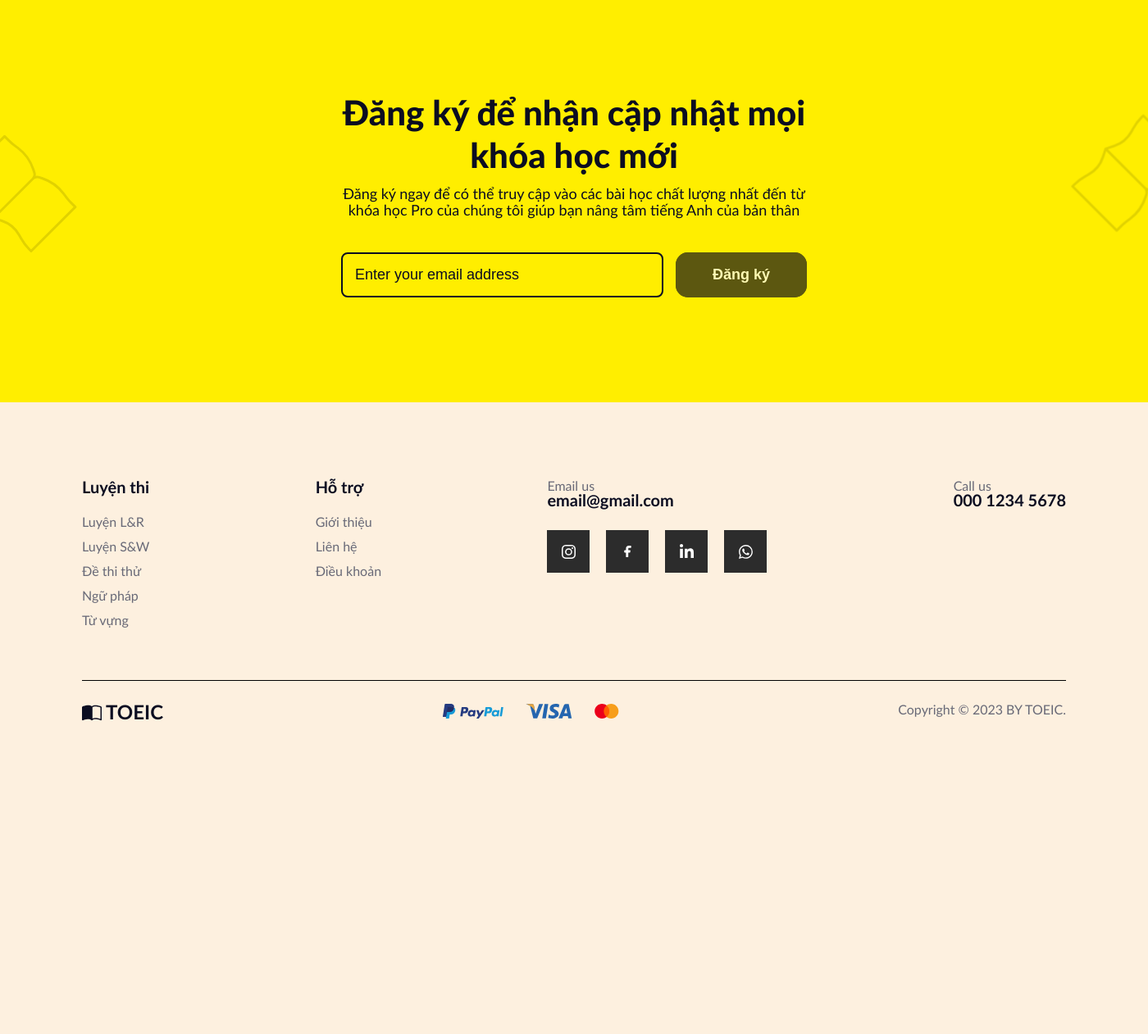
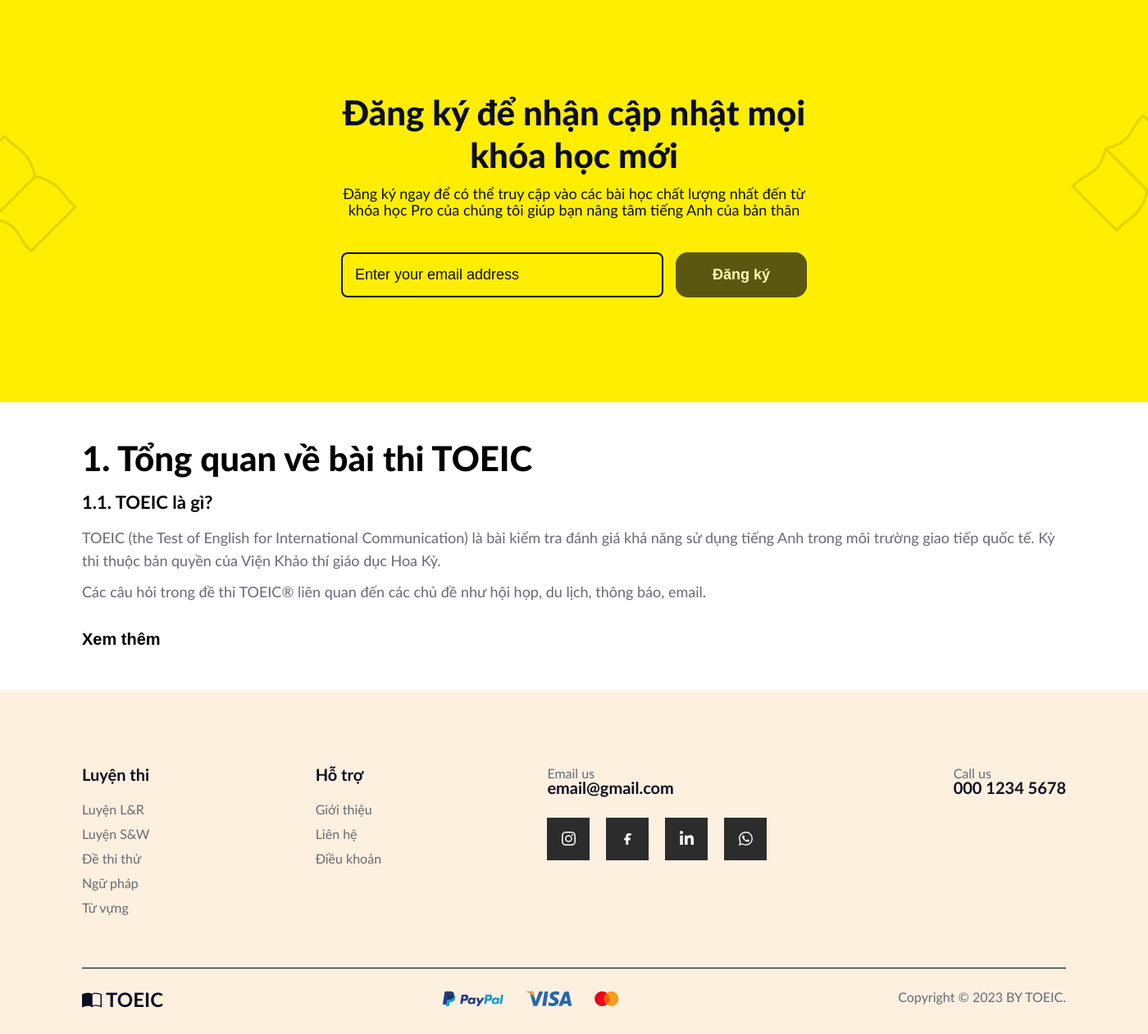
Before and after one commit to KhoaNguyenNe/TrungTamTiengAnh, a PHP site: page / in a window 1400 px wide; the page is wider, and only the part inside the window is pictured. Shown: the part 4028-5290 px from the top of that part at 82% size. Before the commit the page ends 4908 px from the top of that part, so only its background shows below. Run offline with PHP 8.4, Linux system fonts and the light colour scheme.

Commit message:
Làm phần xem thêm

```diff
--- a/assets/css/style.css
+++ b/assets/css/style.css
@@ -156,6 +156,12 @@ a {
     color: #181717;
 }
 
+.title {
+    color: var(--font-color);
+    font-size: 6.2rem;
+    font-weight: 900;
+}
+
 /* =============== main =============== */
 /* ====== head ====== */
 /* Nội dung */
@@ -172,12 +178,6 @@ a {
 
 .head .info {
     width: 35%;
-}
-
-.head .title {
-    color: var(--font-color);
-    font-size: 6.2rem;
-    font-weight: 900;
 }
 
 .head .desc {
@@ -316,7 +316,7 @@ a {
 }
 
 .test .title {
-    color: #0b0d21;
+    color: var(--color);
     font-size: 4.2rem;
     font-weight: 800;
     margin-bottom: 70px;
@@ -698,6 +698,79 @@ a {
     top: 25px;
 }
 
+/* More information */
+.more-inf {
+    padding: 50px 0px;
+}
+
+.more-inf .title {
+    color: var(--color);
+    font-size: 4.2rem;
+    font-weight: 800;
+}
+
+.more-inf .mini-title {
+    margin-top: 20px;
+    color: var(--color);
+    font-size: 2.2rem;
+    font-weight: 700;
+}
+
+.more-inf .mini-title + .desc {
+    margin-top: 20px;
+}
+
+.more-inf .desc {
+    margin-top: 10px;
+    color: #686977;
+    font-size: 1.8rem;
+    font-weight: 400;
+    line-height: 155.556%;
+}
+
+.more-inf .continute {
+    margin-top: 30px;
+    padding: 0px;
+    border: none;
+    outline: none;
+    background-color: transparent;
+    cursor: pointer;
+    color: var(--color);
+    font-size: 2rem;
+    font-weight: 600;
+}
+
+.more-inf .continute:hover {
+    text-decoration: underline;
+}
+
+.more-inf .none {
+    display: none;
+}
+
+.table {
+    width: 100%;
+}
+
+.table,
+.table td,
+.table th {
+    border: 1px solid #686977;
+    padding: 10px;
+}
+
+.table .title-tb {
+    font-weight: 800;
+}
+
+.merge {
+    text-align: center;
+    vertical-align: middle;
+}
+
+.text-center {
+    text-align: center;
+}
 /* =============== footer =============== */
 .footer {
     background-color: #fdf0df;
--- a/assets/js/index.js
+++ b/assets/js/index.js
@@ -206,3 +206,19 @@ document.addEventListener("DOMContentLoaded", function () {
     window.addEventListener("scroll", checkElementsVisibility);
     checkElementsVisibility();
 });
+
+// Thêm text cho phần more information
+var btn = document.querySelector(".continute");
+var info = document.querySelectorAll(".not-first");
+
+info.forEach;
+
+btn.onclick = function () {
+    if (btn.innerText === "Xem thêm") {
+        for (var i = 0; i < info.length; i++) info[i].classList.remove("none");
+        btn.innerText = "Ẩn bớt";
+    } else {
+        for (var i = 0; i < info.length; i++) info[i].classList.add("none");
+        btn.innerHTML = "Xem thêm";
+    }
+};
--- a/index.html
+++ b/index.html
@@ -18,11 +18,11 @@
             crossorigin="anonymous"
             referrerpolicy="no-referrer"
         />
-        <!-- Style CSS -->
+        <!-- Font -->
         <link rel="stylesheet" href="./assets/font/stylesheet.css" />
         <!-- Reset CSS -->
         <link rel="stylesheet" href="./assets/css/reset.css" />
-        <!-- Font  -->
+        <!-- Style CSS  -->
         <link rel="stylesheet" href="./assets/css/style.css" />
         <title>Web luyện thi TOEIC</title>
     </head>
@@ -52,7 +52,7 @@
                                 >
                             </li>
                             <li>
-                                <a href="#Luyen-L&R" class="item"
+                                <a href="./Listen_Reading.html" class="item"
                                     >Luyện&nbsp;L&R</a
                                 >
                             </li>
@@ -478,6 +478,160 @@
                     </div>
                 </div>
             </div>
+
+            <div class="more-inf">
+                <div class="content" id="inf">
+                    <h2 class="title">1. Tổng quan về bài thi TOEIC</h2>
+                    <div class="first">
+                        <h3 class="mini-title">1.1. TOEIC là gì?</h3>
+                        <p class="desc">
+                            TOEIC (the Test of English for International
+                            Communication) là bài kiểm tra đánh giá khả năng sử
+                            dụng tiếng Anh trong môi trường giao tiếp quốc tế.
+                            Kỳ thi thuộc bản quyền của Viện Khảo thí giáo dục
+                            Hoa Kỳ.
+                        </p>
+                        <p class="desc">
+                            Các câu hỏi trong đề thi TOEIC® liên quan đến các
+                            chủ đề như hội họp, du lịch, thông báo, email.
+                        </p>
+                    </div>
+                    <div class="not-first none">
+                        <h3 class="mini-title">1.2. Cấu trúc bài thi TOEIC</h3>
+                        <p class="desc">
+                            Bài thi TOEIC bao gồm hai phần: Đọc và Nghe. Các thí
+                            sinh sẽ thi phần Đọc hiểu trong thời gian 75 phút và
+                            phần nghe trong thời gian 45 phút. Tổng thời gian
+                            cho một bài thi TOEIC là 120 phút.
+                        </p>
+                        <p class="desc">
+                            Mỗi phần gồm 100 câu hỏi trắc nghiệm.
+                        </p>
+                        <p class="desc">
+                            Đây là định dạng mới của kỳ thi. Giống như định dạng
+                            trước, định dạng mới bao gồm 7 phần; tuy nhiên, số
+                            lượng câu hỏi trong một số phần đã được thay đổi.
+                        </p>
+                        <table class="desc table">
+                            <thead class="title-tb">
+                                <tr>
+                                    <th>Kỹ năng</th>
+                                    <th>Phần</th>
+                                    <th>Số lượng câu hỏi</th>
+                                </tr>
+                            </thead>
+                            <tbody>
+                                <tr>
+                                    <td rowspan="4" class="merge">Nghe</td>
+                                    <td>Phần 1: Mô tả tranh</td>
+                                    <td>6</td>
+                                </tr>
+                                <tr>
+                                    <td>Phần 2: Hỏi – Đáp</td>
+                                    <td>25</td>
+                                </tr>
+                                <tr>
+                                    <td>Phần 3: Đoạn hội thoại</td>
+                                    <td>
+                                        39 (13 đoạn hội thoại, 3 câu hỏi mỗi
+                                        đoạn)
+                                    </td>
+                                </tr>
+                                <tr>
+                                    <td>Phần 4: Bài nói ngắn</td>
+                                    <td>
+                                        30 (10 bài nói, 3 câu hỏi mỗi bài nói)
+                                    </td>
+                                </tr>
+                                <tr>
+                                    <td rowspan="4" class="merge">Đọc</td>
+                                    <td>Phần 5: Hoàn thành câu</td>
+                                    <td>30</td>
+                                </tr>
+                                <tr>
+                                    <td>Phần 6: Hoàn thành đoạn văn</td>
+                                    <td>30</td>
+                                </tr>
+                                <tr>
+                                    <td
+                                        rowspan="2"
+                                        style="vertical-align: middle"
+                                    >
+                                        Phần 7: Đọc hiểu
+                                    </td>
+                                    <td>
+                                        Đoạn đơn : 29 ( 10 đoạn đơn, 2-4 câu hỏi
+                                        mỗi đoạn đơn)
+                                    </td>
+                                </tr>
+                                <tr>
+                                    <td>
+                                        Đoạn đa: 25 (2 đoạn kép + 3 đoạn ba , 5
+                                        câu hỏi mỗi đoạn kép và mỗi đoạn ba)
+                                    </td>
+                                </tr>
+                            </tbody>
+                        </table>
+                    </div>
+                    <div class="not-first none">
+                        <h3 class="mini-title">
+                            1.3. Cách tính điểm bài thi TOEIC
+                        </h3>
+                        <p class="desc">
+                            TOEIC không phải là một kỳ thi đạt hoặc không đạt.
+                            TOEIC đánh giá năng lực tiếng Anh của bạn trong các
+                            kỹ năng Đọc và Nghe.
+                        </p>
+                        <p class="desc">
+                            Trong bài thi TOEIC Reading và Listening, điểm số
+                            của thí sinh được xác định dựa trên số câu hỏi mà họ
+                            trả lời đúng, sau đó được chuyển thành thang điểm.
+                            Bạn sẽ nhìn thấy điểm từng phần đọc, phần nghe đã
+                            được quy đổi cũng như điểm tổng của 2 kỹ năng này
+                            trên chứng chỉ TOEIC của bạn.
+                        </p>
+                        <p class="desc">
+                            Bài thi TOEIC Nghe và Đọc có thang điểm từ 10 đến
+                            990. Vì vậy, điểm tối đa cho mỗi kỹ năng là 495.
+                        </p>
+                        <table class="desc table">
+                            <tbody>
+                                <tr>
+                                    <td class="text-center">10 - 250</td>
+                                    <td>Mức độ cơ bản</td>
+                                </tr>
+                                <tr>
+                                    <td class="text-center">255 - 400</td>
+                                    <td>Mức độ sơ cấp</td>
+                                </tr>
+                                <tr>
+                                    <td class="text-center">405 - 600</td>
+                                    <td>Mức độ trên sơ cấp</td>
+                                </tr>
+                                <tr>
+                                    <td class="text-center">605 - 780</td>
+                                    <td>
+                                        Khả năng sử dụng tiếng Anh trong công
+                                        việc còn hạn chế
+                                    </td>
+                                </tr>
+                                <tr>
+                                    <td class="text-center">785 - 900</td>
+                                    <td>
+                                        Đủ năng lực dùng trong môi trường làm
+                                        việc
+                                    </td>
+                                </tr>
+                                <tr>
+                                    <td class="text-center">905 - 990</td>
+                                    <td>Năng lực giao tiếp quốc tế</td>
+                                </tr>
+                            </tbody>
+                        </table>
+                    </div>
+                    <button type="button" class="continute">Xem thêm</button>
+                </div>
+            </div>
         </main>
 
         <footer class="footer">
@@ -487,7 +641,9 @@
                         <h2 class="heading">Luyện&nbsp;thi</h2>
                         <ul class="list">
                             <li class="item">
-                                <a href="">Luyện&nbsp;L&R</a>
+                                <a href="./Listen_Reading.html"
+                                    >Luyện&nbsp;L&R</a
+                                >
                             </li>
                             <li class="item">
                                 <a href="">Luyện&nbsp;S&W</a>
```
Also changed, not shown: Listen_Reading.html (added, +288 -0 lines), assets/css/L_R.css (added, +27 -0 lines).
